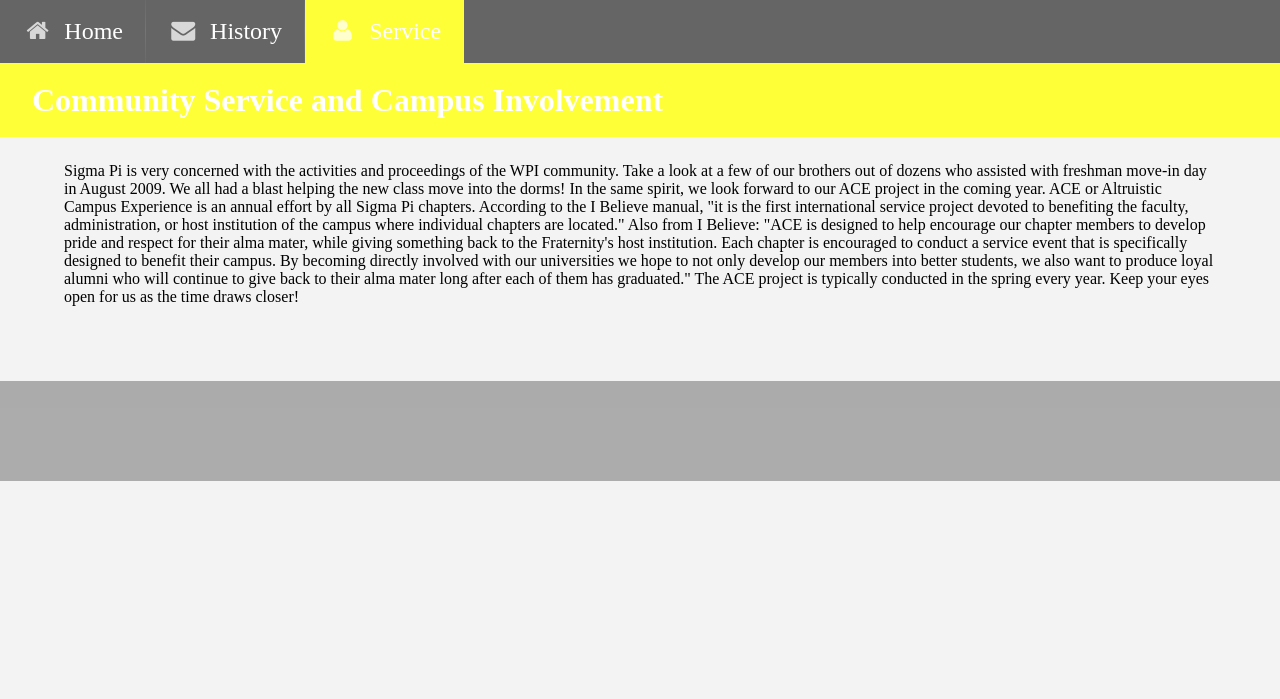
After one commit to westleyrussell/SPGammaIota, a Django app: page /service in a window 1280 px wide. The commit adds this page. Shown: the part 101-800 px from the top of the page. Run offline with Django 3.2, Linux system fonts and the light colour scheme.

Commit message:
more work on the nav bar and top headers. basic page layout for base.html complete

```diff
--- a/SigmaPi/PubSite/templates/base.html
+++ b/SigmaPi/PubSite/templates/base.html
@@ -15,6 +15,9 @@
 
 </head>
 <body>
+	<div id="banner-top">
+		<div class="overlay-message">Sigma Pi Gamma Iota</div>
+	</div>
 	{% block navbar %}
 		<div id="pub-nav" class="ui large inverted menu">
 			<a id="nav-home" href='/' class="active item">
--- a/SigmaPi/PubSite/templates/history.html
+++ b/SigmaPi/PubSite/templates/history.html
@@ -1,7 +1,7 @@
 {% extends "base.html" %}
 
 {% block header %}
-	<h1 id="history-header" class="ui inverted block header">History</h4>
+	<h1 id="history-header" class="top-header ui inverted block header">History</h4>
 {% endblock %}
 {% block content %}
 	<div class="center-body large-print">
--- /dev/null
+++ b/SigmaPi/PubSite/templates/service.html
@@ -0,0 +1,19 @@
+{% extends "base.html" %}
+
+{% block header %}
+	<h1 id="service-header" class="top-header ui inverted block header">Community Service and Campus Involvement</h4>
+{% endblock %}
+{% block content %}
+
+	Sigma Pi is very concerned with the activities and proceedings of the WPI community. Take a look at a few of our brothers out of dozens who assisted with freshman move-in day in August 2009. We all had a blast helping the new class move into the dorms!
+
+	In the same spirit, we look forward to our ACE project in the coming year. ACE or Altruistic Campus Experience is an annual effort by all Sigma Pi chapters. According to the I Believe manual, "it is the first international service project devoted to benefiting the faculty, administration, or host institution of the campus where individual chapters are located."
+
+	Also from I Believe:
+
+	"ACE is designed to help encourage our chapter members to develop pride and respect for their alma mater, while giving something back to the Fraternity's host institution. Each chapter is encouraged to conduct a service event that is specifically designed to benefit their campus. By becoming directly involved with our universities we hope to not only develop our members into better students, we also want to produce loyal alumni who will continue to give back to their alma mater long after each of them has graduated."
+
+	The ACE project is typically conducted in the spring every year. Keep your eyes open for us as the time draws closer!
+
+
+{% endblock %}
--- a/SigmaPi/PubSite/urls.py
+++ b/SigmaPi/PubSite/urls.py
@@ -9,6 +9,7 @@ urlpatterns = patterns('',
 	url(r'^logout', 'django.contrib.auth.views.logout_then_login',name="logout"),
 	url(r'^$', views.index, name="index"),
 	url(r'^history$', views.hisotry, name="history"),
+	url(r'^service$', views.service, name="service"),
 	url(r'^blog[/]?$', views.blog_index),
 	url(r'^blog/(?P<path>\w+)/$', views.blog_post, name="index")
 )
--- a/SigmaPi/PubSite/views.py
+++ b/SigmaPi/PubSite/views.py
@@ -20,3 +20,7 @@ def blog_post(request, path):
 def hisotry(request):
 	"""view for the static chapter history page"""
 	return render(request,'history.html',None)
+
+def service(request):
+	"""view for the static chapter service page"""
+	return render(request,'service.html',None)
--- a/SigmaPi/static/css/pub_common.css
+++ b/SigmaPi/static/css/pub_common.css
@@ -14,9 +14,33 @@ body {
 	margin:0;
 	border-radius: 0;
 }
+#banner-top {
+  width:100%;
+  height:100px;
+  background-image: url("http://downloadwallpaperhd.com/wp-content/uploads/2013/05/Uncommon-Eagle-Owl-HD-Wallpaper.jpg");
+  background-position: center center;
+  background-attachment: fixed;
+  background-size: inherit;
+    background-repeat: no-repeat;
+}
+
+#banner-top .overlay-message {
+  position: absolute;
+  z-index: 1;
+  font-size: 3rem;
+  color: rgba(250,250,250,.9);
+  margin-left: 50px;
+  margin-top: 20px;
+  width: auto;
+}
 
 #pub-nav.ui.large.menu .item {
   font-size: 1.5rem !important;
+}
+
+#pub-nav.fixed {
+  position: fixed;
+  top: 0;
 }
 
 #pub-nav.ui.inverted.menu {
@@ -26,10 +50,18 @@ body {
 #nav-history.active {
 	background-color: #ADA6E4;
 }
+#nav-service.active {
+  background-color: #FFFF37;
+}
 
+.top-header {
+  margin: 0 !important;
+}
 #history-header {
-	margin: 0;
 	background-color:#ADA6E4;
+}
+#service-header {
+  background-color: #FFFF37;
 }
 
 .large-print {
@@ -52,10 +84,12 @@ body {
 
 
 html {
-  background-image: url("http://images5.fanpop.com/image/photos/31400000/Owl-owls-31450194-1600-1200.jpg");
+  /*background-image: url("http://downloadwallpaperhd.com/wp-content/uploads/2013/05/Uncommon-Eagle-Owl-HD-Wallpaper.jpg");*/
   background-position: center center;
-  background-attachment: fixed;
+  background-attachment: absolute;
   background-size: cover;
+    background-repeat: no-repeat;
+
   height: 100%;
   font-size: 100%;
 }
--- a/SigmaPi/static/js/pub/pub_common.js
+++ b/SigmaPi/static/js/pub/pub_common.js
@@ -16,4 +16,13 @@ $(document).ready(function(){
 			$('#nav-home').addClass('active');
 			break;
 	}
+
+	var thresh = 100; //$('#banner-top').outerHeight();
+	$(window).scroll(function(e){
+		if (window.scrollY > thresh) {
+			$('#pub-nav').addClass('fixed');
+		} else {
+			$('#pub-nav').removeClass('fixed');
+		}
+	});
 });
```
